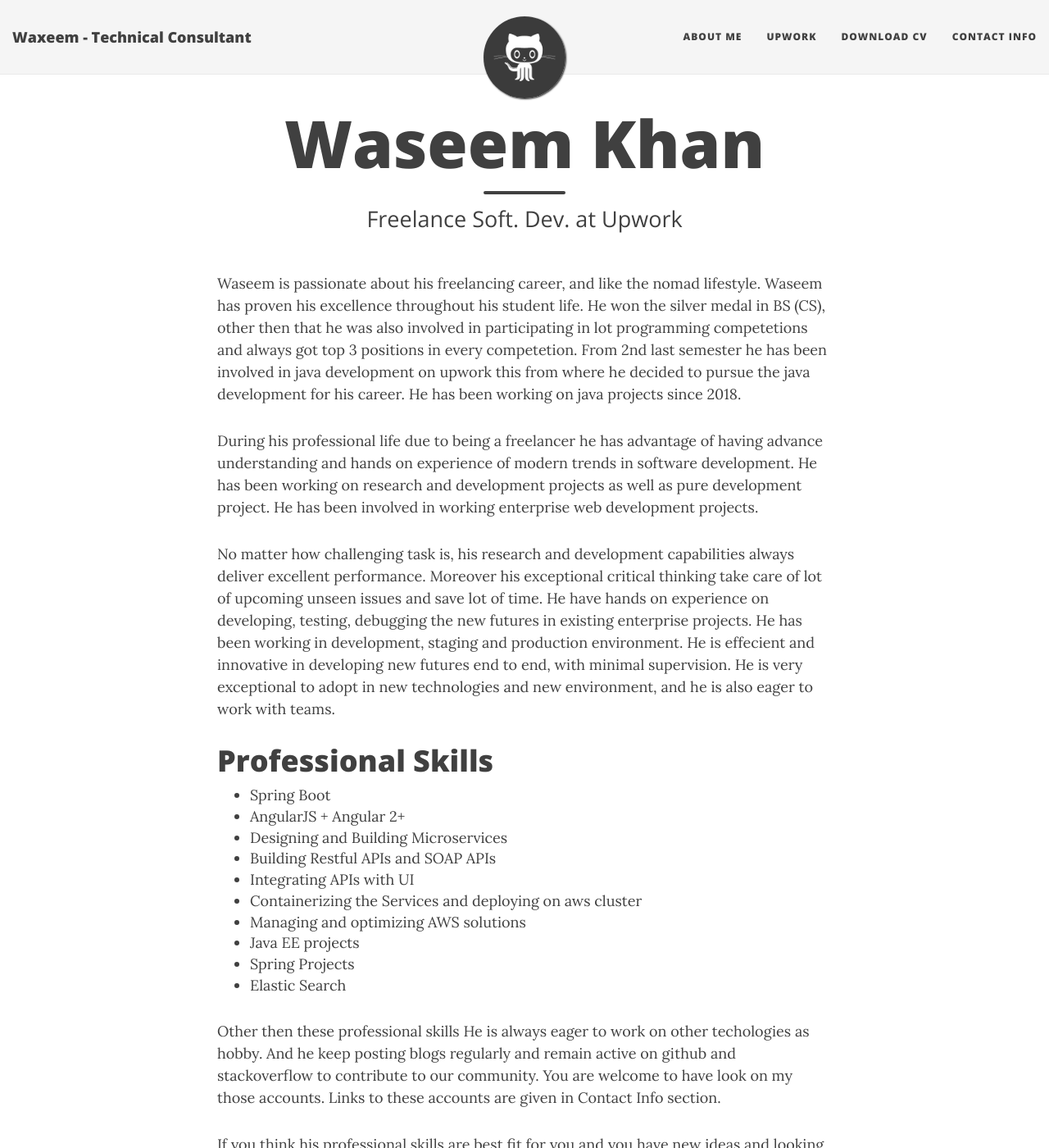
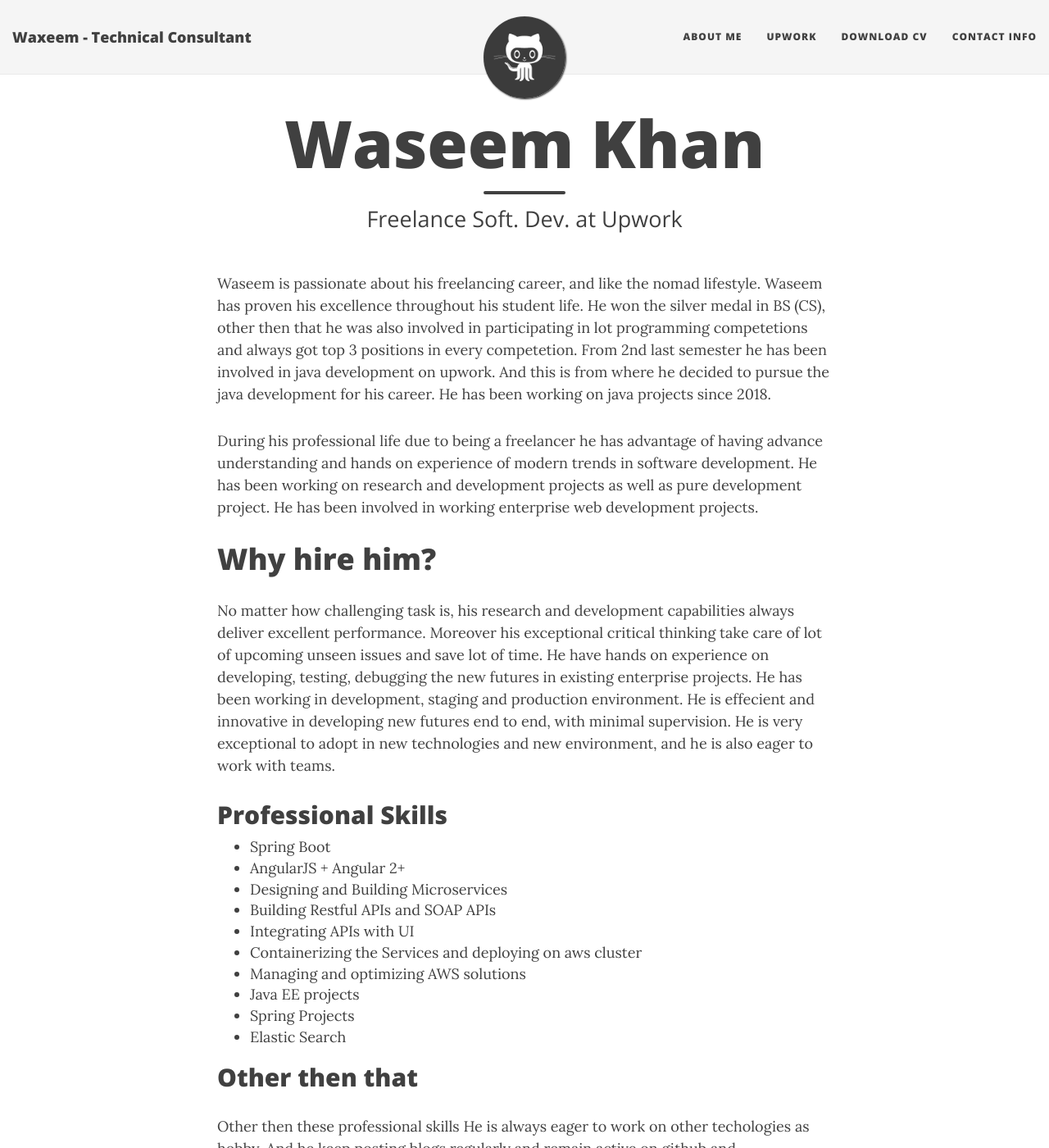
Before and after one commit to waseemullah157/waxeem, a Jekyll site: the page built from aboutme.md, in a window 1280 px wide and 1400 px high. Shown: the whole window at 82% size. Built offline with Jekyll 4.4.1, drawn with Linux system fonts in a browser that asks for light colours; nearby versions of some CDN libraries.

Commit message:
Updated about me

```diff
--- a/aboutme.md
+++ b/aboutme.md
@@ -4,13 +4,15 @@
 subtitle: Freelance Soft. Dev. at Upwork
 ---
 
-Waseem is passionate about his freelancing career, and like the nomad lifestyle. Waseem has proven his excellence throughout his student life. He won the silver medal in BS (CS), other then that he was also involved in participating in lot programming competetions and always got top 3 positions in every competetion. From 2nd last semester he has been involved in java development on upwork this from where he decided to pursue the java development for his career. He has been working on java projects since 2018.
+Waseem is passionate about his freelancing career, and like the nomad lifestyle. Waseem has proven his excellence throughout his student life. He won the silver medal in BS (CS), other then that he was also involved in participating in lot programming competetions and always got top 3 positions in every competetion. From 2nd last semester he has been involved in java development on upwork. And this is from where he decided to pursue the java development for his career. He has been working on java projects since 2018.
 
 During his professional life due to being a freelancer he has advantage of having advance understanding and hands on experience of modern trends in software development. He has been working on research and development projects as well as pure development project. He has been involved in working enterprise web development projects.
 
+# Why hire him?
+
 No matter how challenging task is, his research and development capabilities always deliver excellent performance. Moreover his exceptional critical thinking take care of lot of upcoming unseen issues and save lot of time. He have hands on experience on developing, testing, debugging the new futures in existing enterprise projects. He has been working in development, staging and production environment. He is effecient and innovative in developing new futures end to end, with minimal supervision. He is very exceptional to adopt in new technologies and new environment, and he is also eager to work with teams.
 
-# Professional Skills
+## Professional Skills
 
 - Spring Boot
 - AngularJS + Angular 2+
@@ -23,6 +25,10 @@
 - Spring Projects
 - Elastic Search
 
+## Other then that
+
 Other then these professional skills He is always eager to work on other techologies as hobby. And he keep posting blogs regularly and remain active on github and stackoverflow to contribute to our community. You are welcome to have look on my those accounts. Links to these accounts are given in Contact Info section.
 
-If you think his professional skills are best fit for you and you have new ideas and looking for reliable developer, then you are at right place. For sure once you have done it you will have lot more to discuss about, and possibly long term working relationship.
+# Contact
+
+If you think his professional skills are best fit for you and you have new ideas and looking for reliable developer, then you are at right place. For sure once you have done it you will have lot more to discuss about, and possibly long term working relationship. [Hire him](https://www.upwork.com/o/profiles/users/_~01f7beeccaba6e1991/)
```
